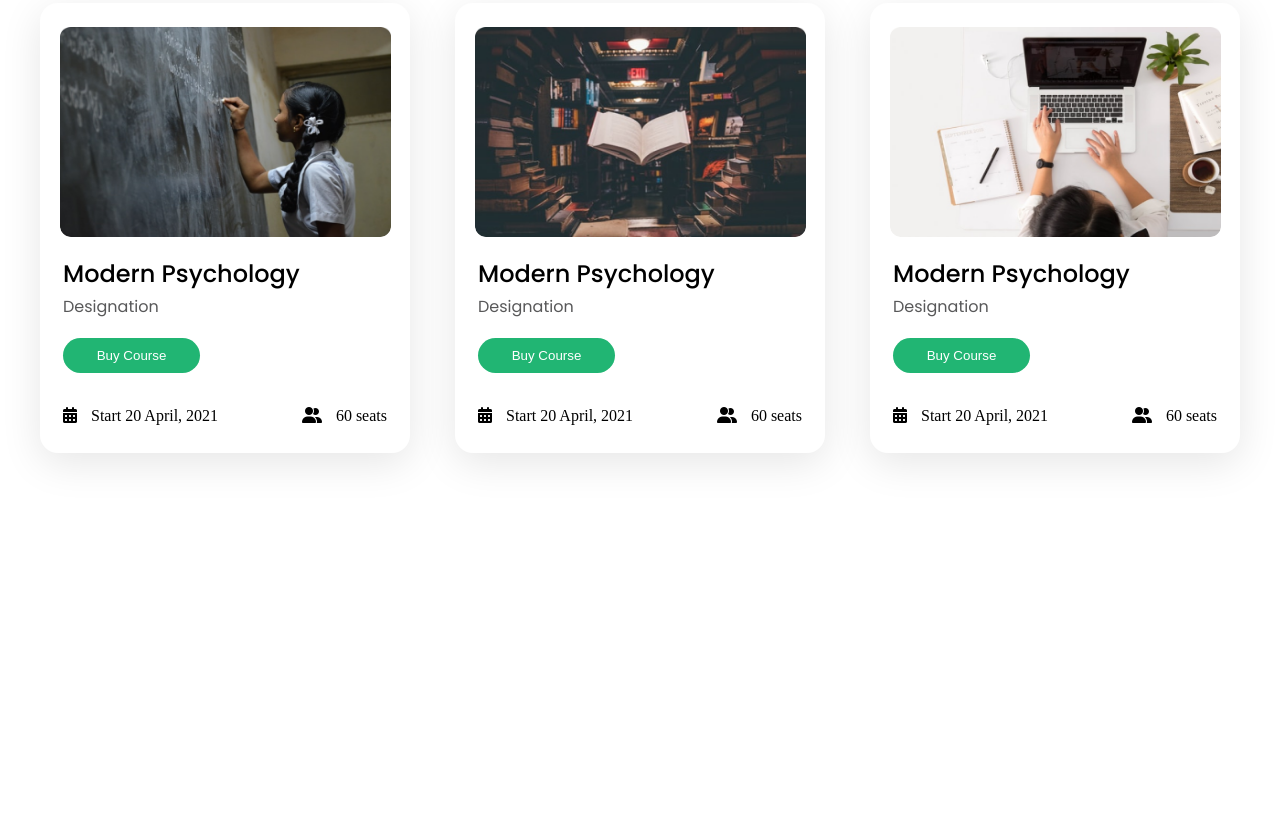
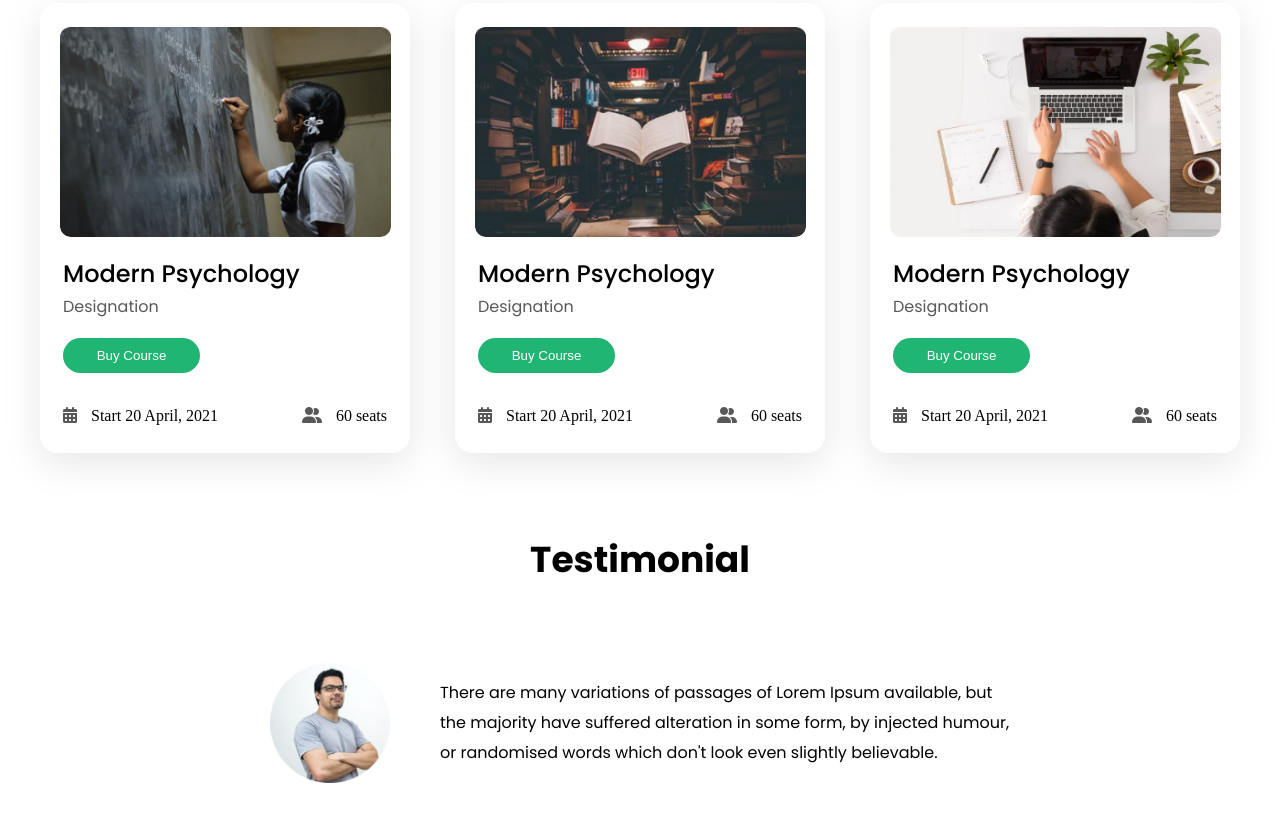
Before and after one commit to mabedinfahim/E-School, a plain HTML site: page index.html in a window 1280 px wide. Shown: the part 1043-1865 px from the top of the page. Before the commit the page ends 1576 px from the top, so only its background shows below. Drawn offline with Linux system fonts and the light colour scheme.

Commit message:
testomonial done

```diff
--- a/css/style.css
+++ b/css/style.css
@@ -249,4 +249,36 @@ header{
 
 .date_seat i{
     padding-right:10px;
+    color: #585859;
 }
+
+.testimonial_section{
+    margin-bottom: 127px;
+}
+
+.testimonial_section h2{
+    text-align: center;
+    font-family: 'Poppins';
+    font-style: normal;
+    font-weight: 700;
+    font-size: 36px;
+    line-height: 54px;
+    margin-bottom:76px;
+}
+
+.testimonial_section .container img{
+    width: 120px;
+    height: 120px;
+}
+
+.testimonial_section .container p{
+    width: 620px;
+    height: 90px;
+    font-family: 'Poppins';
+    font-style: normal;
+    font-weight: 400;
+    font-size: 16px;
+    line-height: 30px;
+    color: #000000;
+    padding-left: 50px;
+}
--- a/index.html
+++ b/index.html
@@ -120,5 +120,15 @@
         </section>
     <!-- Courses section end -->
 
+    <section class="testimonial_section">
+        <h2>Testimonial</h2>
+        <div class="container d-flex justify-center align-center">
+            <img src="./images/Ellipse 5.png" alt="" srcset="">
+            <p>There are many variations of passages of Lorem Ipsum available, but the
+                majority have suffered alteration in some form, by injected humour,
+               or randomised words which don't look even slightly believable.</p>
+        </div>
+    </section>
+
 </body>
 </html>
```
